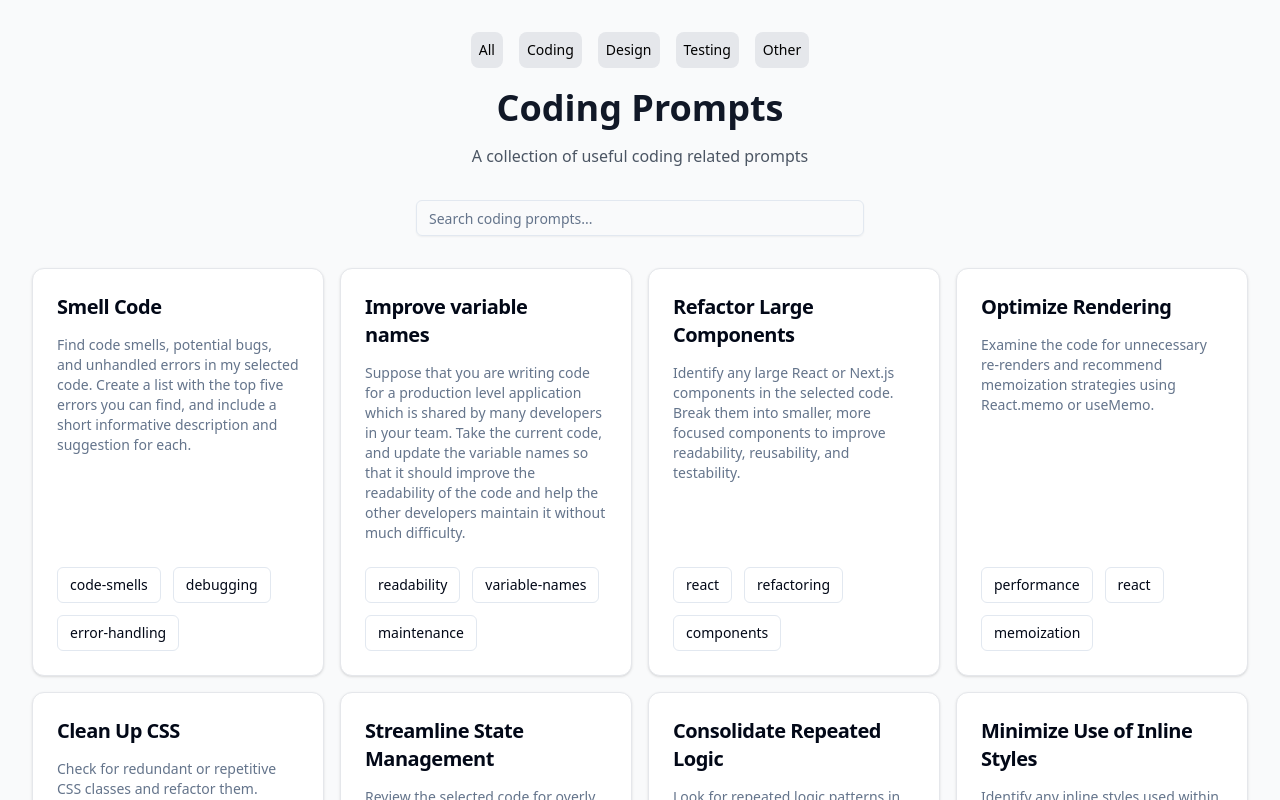
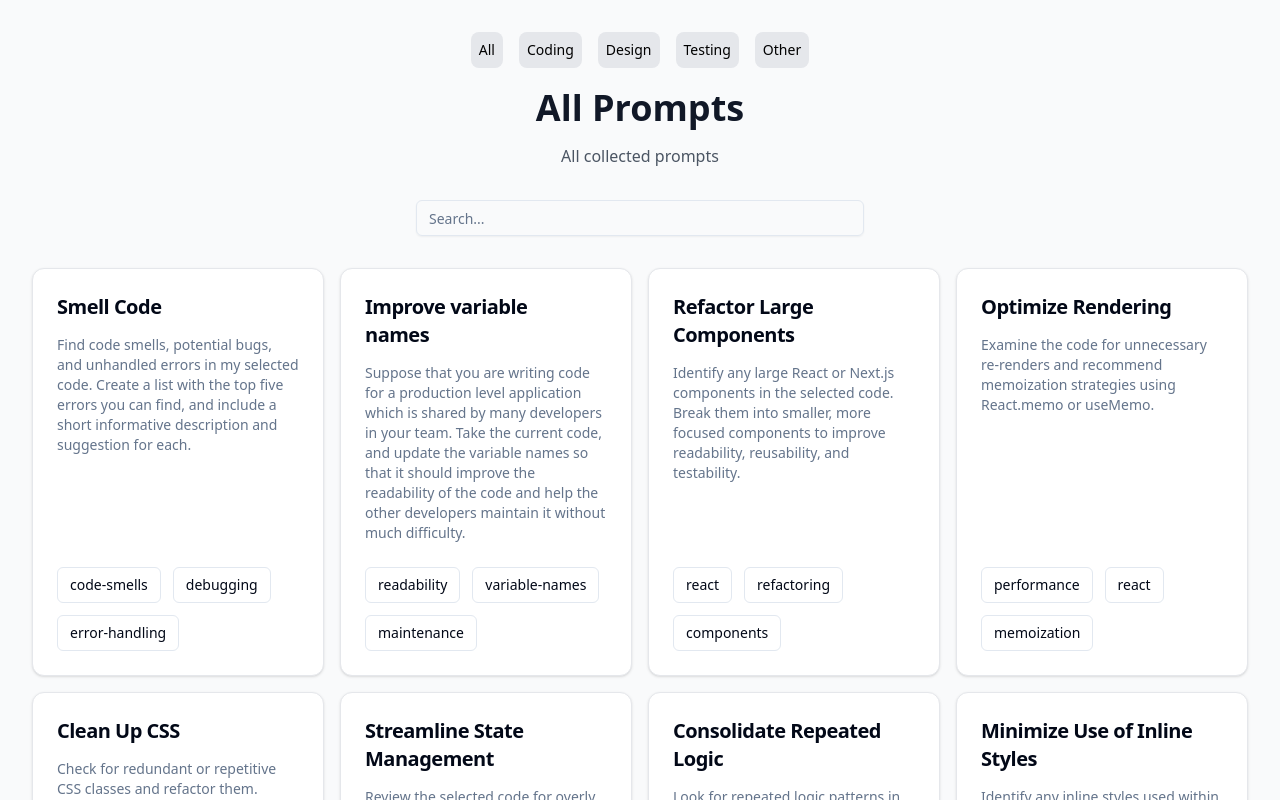
Before and after one commit to JohnPevien/prompts-collection, a React (Vite) app: page / in a window 1280 px wide. Shown: the top 800 px of the page. Built offline with nearby package versions, Linux system fonts and the light colour scheme.

Commit message:
Update header and search placeholder text

```diff
--- a/src/components/pages/All.tsx
+++ b/src/components/pages/All.tsx
@@ -5,14 +5,11 @@ import { PromptCategory } from "@src/types";
 export default function AllPage() {
     return (
         <div>
-            <Header
-                title="Coding Prompts"
-                description="A collection of useful coding related prompts"
-            />
+            <Header title="All Prompts" description="All collected prompts" />
             <PromptCardList
                 category={"All" as PromptCategory}
                 showSearch={true}
-                searchPlaceholder="Search coding prompts..."
+                searchPlaceholder="Search..."
             />
         </div>
     );
```
